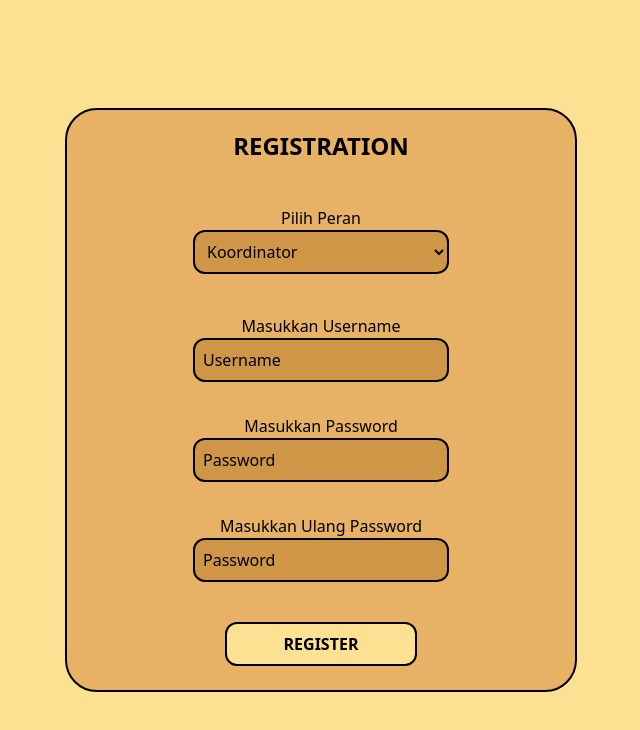
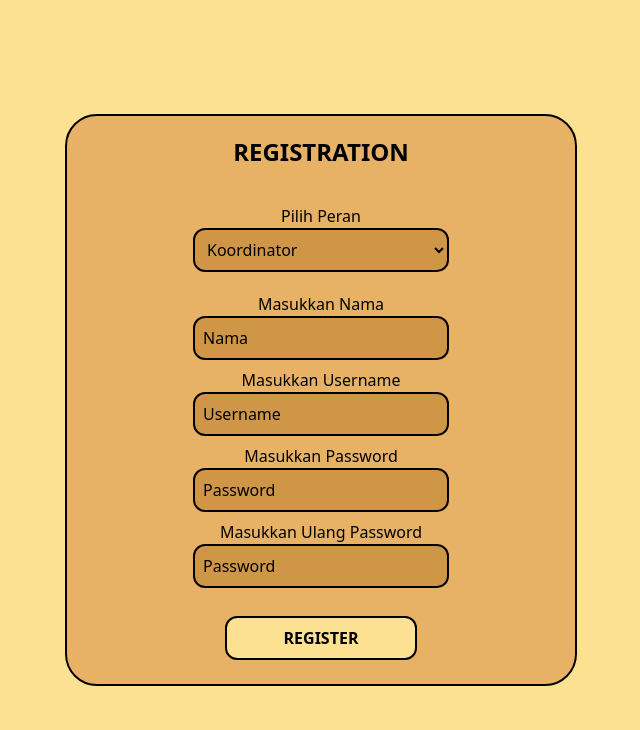
Before and after one commit to stefanusrico/Front-MyRoti-ReactJS, a React (Vite) app: page /register in a window 1280 px wide. Shown: the top 730 px of the page, without its empty margins (319-959 px from the left). Built offline with nearby package versions, Linux system fonts and the light colour scheme.

Commit message:
Update Nama dan jenis peran Registration
Add masukan nama dan pilih peran

```diff
--- a/src/Components/Registration.jsx
+++ b/src/Components/Registration.jsx
@@ -8,7 +8,7 @@ export default function Registration() {
                     <div className="bg-coklat border-2 border-black rounded-lg">
                         <div className="text-center font-bold text-2xl p-5">REGISTRATION</div>
 
-                        <div className="text-center text-l p-4 md:p-6">
+                        <div className="text-center text-l p-4 md:p-4">
                             <p>Pilih Peran</p>
                             <select
                                 className="p-2 w-full md:w-64 border-2 border-black rounded-xl bg-coklat-kuning"
@@ -21,7 +21,18 @@ export default function Registration() {
                             </select>
                         </div>
 
-                        <div className="text-center text-l p-4 md:p-4">
+                        <div className="text-center text-l p-4 md:p-1">
+                            <p>Masukkan Nama</p>
+                            <input
+                                className="p-2 w-full md:w-64 border-2 border-black rounded-xl bg-coklat-kuning placeholder-black"
+                                type="text"
+                                id="namaInput"
+                                placeholder="Nama"
+                                autoComplete="none"
+                            />
+                        </div>
+
+                        <div className="text-center text-l p-4 md:p-1">
                             <p>Masukkan Username</p>
                             <input
                                 className="p-2 w-full md:w-64 border-2 border-black rounded-xl bg-coklat-kuning placeholder-black"
@@ -32,7 +43,7 @@ export default function Registration() {
                             />
                         </div>
 
-                        <div className="text-center text-l p-4 md:p-4">
+                        <div className="text-center text-l p-4 md:p-1">
                             <p>Masukkan Password</p>
                             <input
                                 className="p-2 w-full md:w-64 border-2 border-black rounded-xl bg-coklat-kuning placeholder-black"
@@ -43,7 +54,7 @@ export default function Registration() {
                             />
                         </div>
 
-                        <div className="text-center text-m p-4 md:p-4">
+                        <div className="text-center text-m p-4 md:p-1">
                             <p>Masukkan Ulang Password</p>
                             <input
                                 className="p-2 w-full md:w-64 border-2 border-black rounded-xl bg-coklat-kuning placeholder-black"
```
